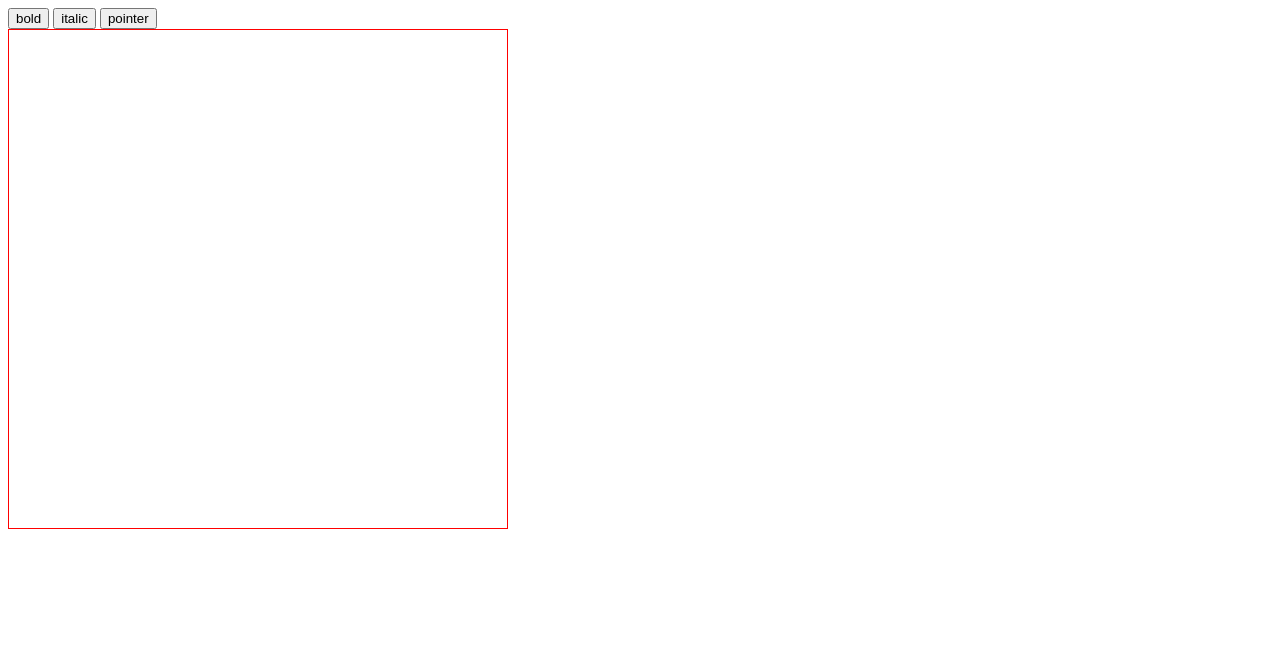
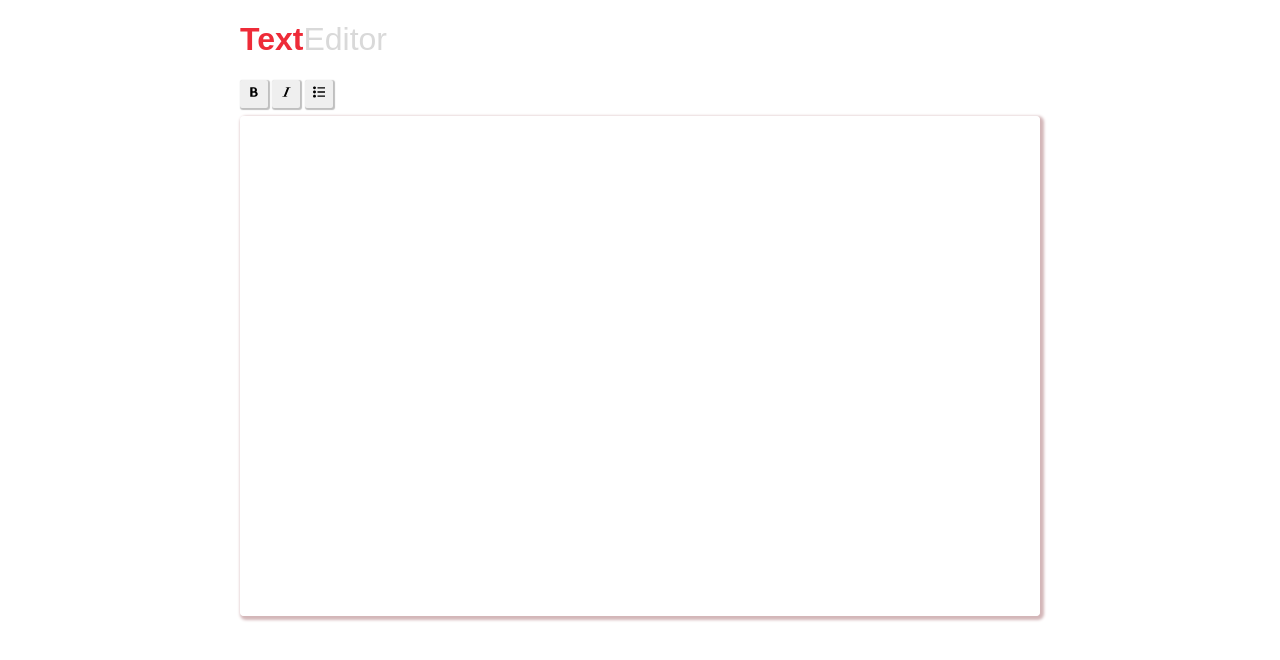
Before and after one commit to monika1127/TextEditor, a plain HTML site: page index.html in a window 1280 px wide. Drawn offline with Linux system fonts and the light colour scheme.

Commit message:
Editor Styling

```diff
--- a/index.html
+++ b/index.html
@@ -5,12 +5,18 @@
     <title>Text Editor</title>
     <link rel="stylesheet" href="style.css" />
   </head>
-
   <body>
+    <h1 class="header">Text<span>Editor</span></h1>
     <div class="editor-options">
-      <button class="edit_button" id="bold">bold</button>
-      <button class="edit_button" id="italic">italic</button>
-      <button class="edit_button" id="insertUnorderedList">pointer</button>
+      <button class="edit_button" id="bold">
+        <img src='./assets/bold.svg' alt="Bold"/>
+      </button>
+      <button class="edit_button" id="italic">
+        <img src='./assets/italic.svg' alt="Italic"/>
+      </button>
+      <button class="edit_button" id="insertUnorderedList">
+        <img src='./assets/list2.svg' alt="List"/>
+      </button>
     </div>
     <div id="output" contenteditable="true"></div>
     <script src="script.js"></script>
--- a/script.js
+++ b/script.js
@@ -2,7 +2,7 @@ const output = document.getElementById('output');
 const buttons = document.querySelectorAll('.edit_button');
 
 const editText = (event)=>{
-    const editType= event.target.id
+    const editType= event.currentTarget.id
     document.execCommand(editType, false, null)
 }
 
--- a/style.css
+++ b/style.css
@@ -2,8 +2,63 @@
     box-sizing: border-box;
   }
 
+  body {
+    font-family: "Public Sans", sans-serif;
+    font-size: 16px;
+    max-width: 800px;
+    margin: auto;
+  }
+
+:root {
+    --primary: hsl(356, 85%, 55%);
+    --primary-light: hsl(356, 25%, 77%);
+    --neutral-dark: hsl(0, 0%, 60%);
+    --neutral: hsl(0, 0%, 75%);
+    --neutral-light: hsl(0, 0%, 85%);
+  }
+
+.header {
+    color: var(--primary);
+}
+.header span{
+    color: var(--neutral-light);
+    font-weight: 300;
+}
+
+.edit_button {
+    width: 28px;
+    height: 28px;
+    border-radius: 2px;
+    border: none;
+    box-shadow: 1px 1px 1px 1px var(--neutral);
+    cursor: pointer
+}
+
+.edit_button:hover {
+    background-color: white;
+    box-shadow: 1px 1px 1px 1px var(--primary);
+}
+
+.edit_button img {
+    width: 70%;
+    height: 70%;
+}
+
 #output {
-    width: 500px;
+    width: 100%;
     height: 500px;
-    border: 1px solid red
+    margin-top: 8px;
+    box-shadow: 2px 2px 3px 2px var(--primary-light);
+    border: 1px solid white;
+    outline: none;
+    padding: 8px;
+    overflow: scroll;
+    border-radius: 4px
   }
+
+  ::-webkit-scrollbar {
+    display: none;
+  }
+  #output:focus {
+    border: 1px solid var(--primary-light);
+  }
```
Also changed, not shown: assets/bold.svg (added), assets/italic.svg (added), assets/list2.svg (added).
